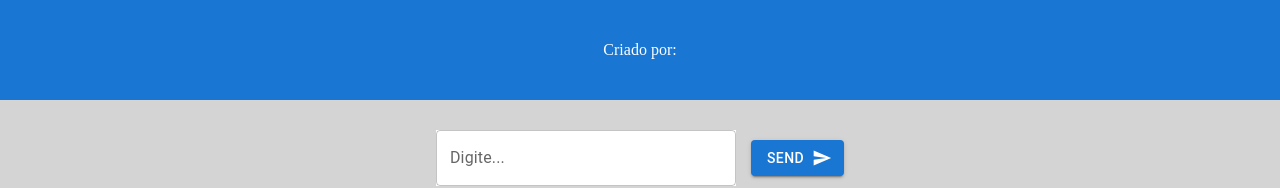
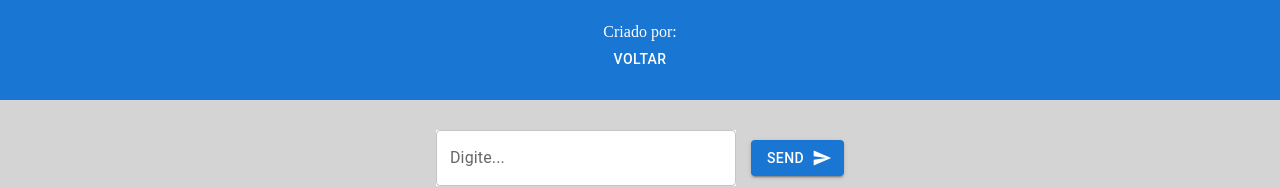
Before and after one commit to SamuelMorais030202/discussion-forum, a React (Vite) app in the folder frontend/: page /topic/1 in a window 1280 px wide. Shown: the top 188 px of the page. Built offline with nearby package versions, Linux system fonts and the light colour scheme; no server answers; sample sign-in values are in the browser's storage.

Commit message:
feat: Adding back button on topic page

```diff
--- a/frontend/src/pages/topic/index.tsx
+++ b/frontend/src/pages/topic/index.tsx
@@ -69,6 +69,13 @@ export default function Topic() {
             {topic?.user.lastName}
           </span>
         </div>
+        <Button
+          variant="outlined"
+          sx={{ color: 'white' }}
+          onClick={() => navigate(-1)}
+        >
+          Voltar
+        </Button>
       </header>
 
       <div className="forms-message">
```
